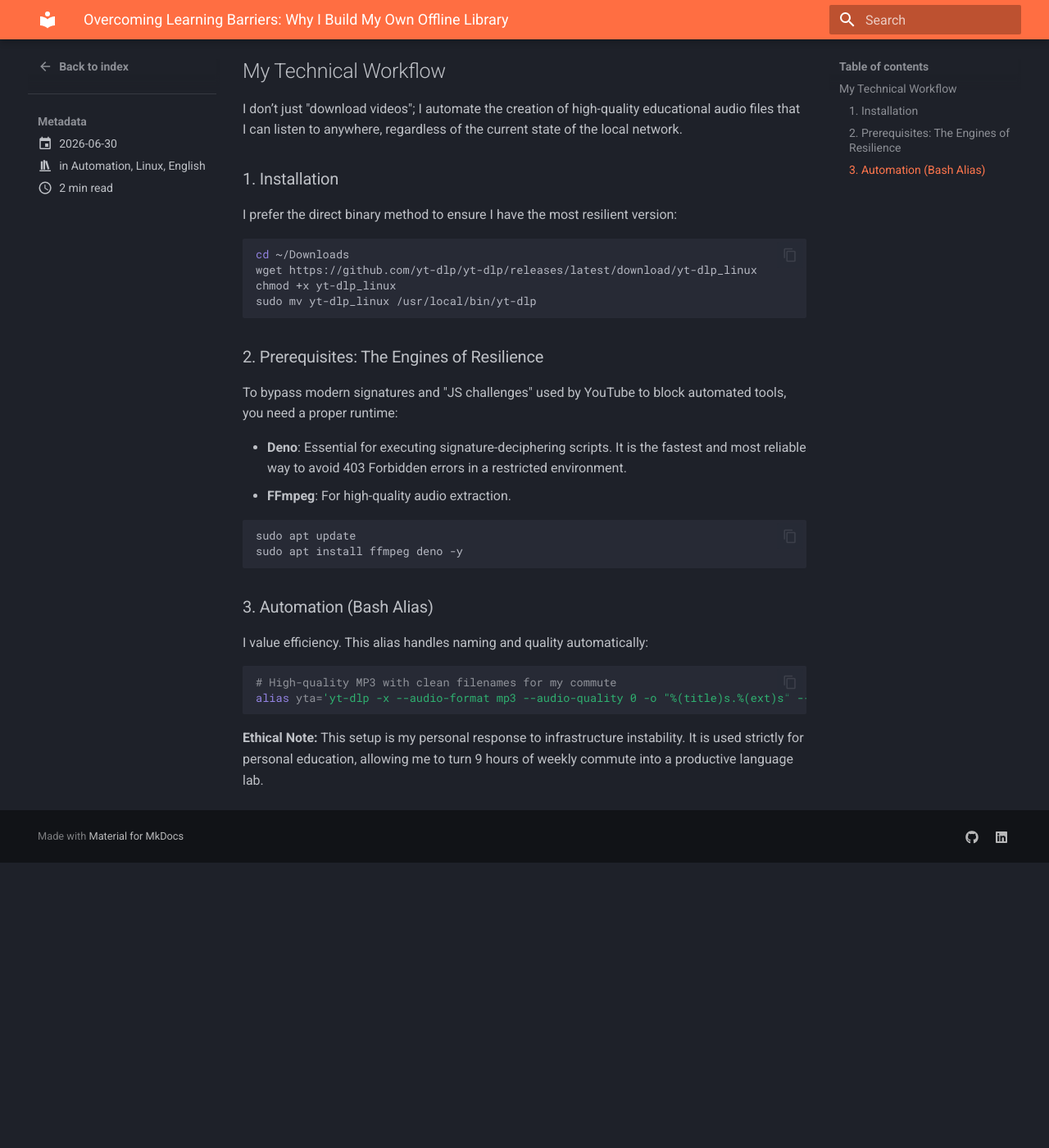
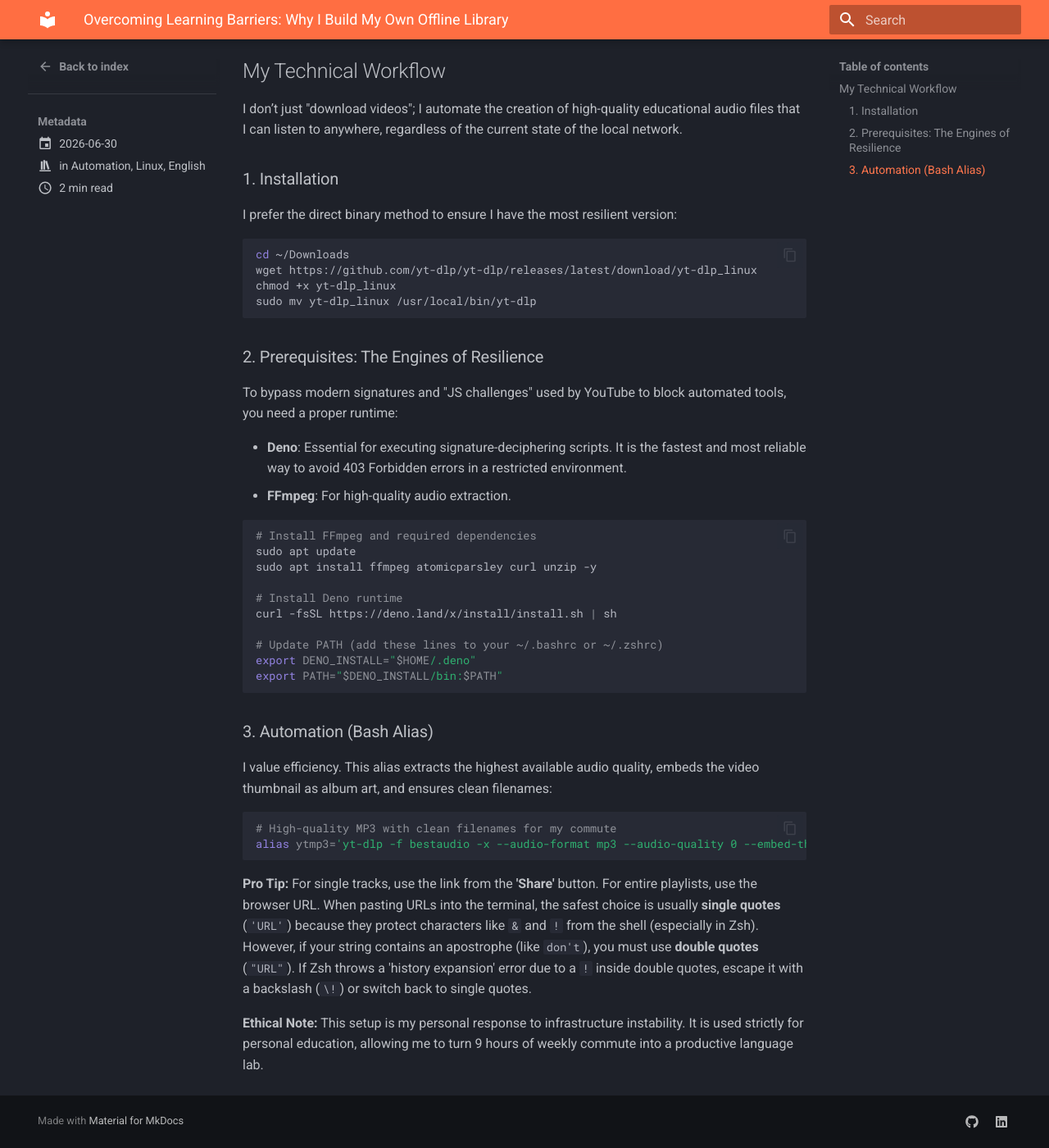
Before and after one commit to vvsparrow/sparrowlab.dev, an MkDocs documentation site: the page built from docs/blog/posts/yt-dlp-audio.md, in a window 1280 px wide and 1400 px high, scrolled down 410 px. Shown: the whole window at 82% size. Built offline with MkDocs 1.6.1 and Material for MkDocs 9.7.7, drawn with Linux system fonts in a browser that asks for light colours; before the commit the page ends 1462 px from its top, so only the background shows below that.

Commit message:
docs(blog): finalize yt-dlp guide with proper Deno setup and shell tips

````diff
--- a/docs/blog/posts/yt-dlp-audio.md
+++ b/docs/blog/posts/yt-dlp-audio.md
@@ -36,17 +36,27 @@
 *   **FFmpeg**: For high-quality audio extraction.
 
 ```bash
+# Install FFmpeg and required dependencies
 sudo apt update
-sudo apt install ffmpeg deno -y
+sudo apt install ffmpeg atomicparsley curl unzip -y
+
+# Install Deno runtime
+curl -fsSL https://deno.land/x/install/install.sh | sh
+
+# Update PATH (add these lines to your ~/.bashrc or ~/.zshrc)
+export DENO_INSTALL="$HOME/.deno"
+export PATH="$DENO_INSTALL/bin:$PATH"
 ```
 
 ### 3. Automation (Bash Alias)
 
-I value efficiency. This alias handles naming and quality automatically:
+I value efficiency. This alias extracts the highest available audio quality, embeds the video thumbnail as album art, and ensures clean filenames:
 
 ```bash
 # High-quality MP3 with clean filenames for my commute
-alias yta='yt-dlp -x --audio-format mp3 --audio-quality 0 -o "%(title)s.%(ext)s" --no-playlist'
+alias ytmp3='yt-dlp -f bestaudio -x --audio-format mp3 --audio-quality 0 --embed-thumbnail -o "%(title)s.%(ext)s"'
 ```
 
+**Pro Tip:** For single tracks, use the link from the **'Share'** button. For entire playlists, use the browser URL. When pasting URLs into the terminal, the safest choice is usually **single quotes** (`'URL'`) because they protect characters like `&` and `!` from the shell (especially in Zsh). However, if your string contains an apostrophe (like `don't`), you must use **double quotes** (`"URL"`). If Zsh throws a 'history expansion' error due to a `!` inside double quotes, escape it with a backslash (`\!`) or switch back to single quotes.
+
 **Ethical Note:** This setup is my personal response to infrastructure instability. It is used strictly for personal education, allowing me to turn 9 hours of weekly commute into a productive language lab.
````
